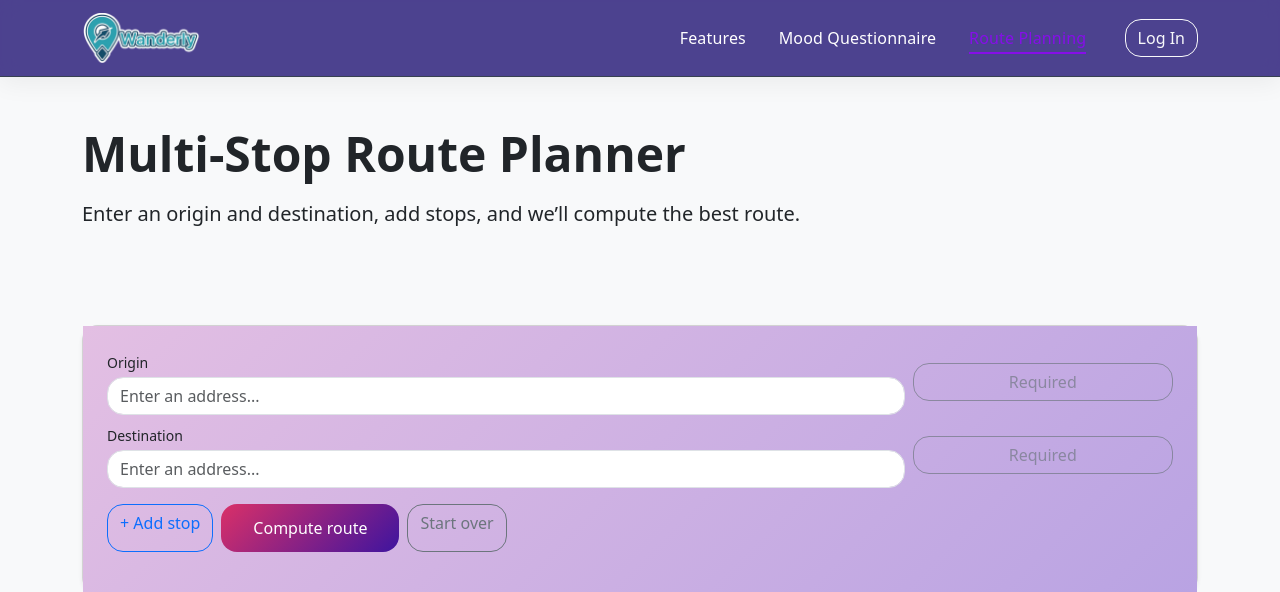
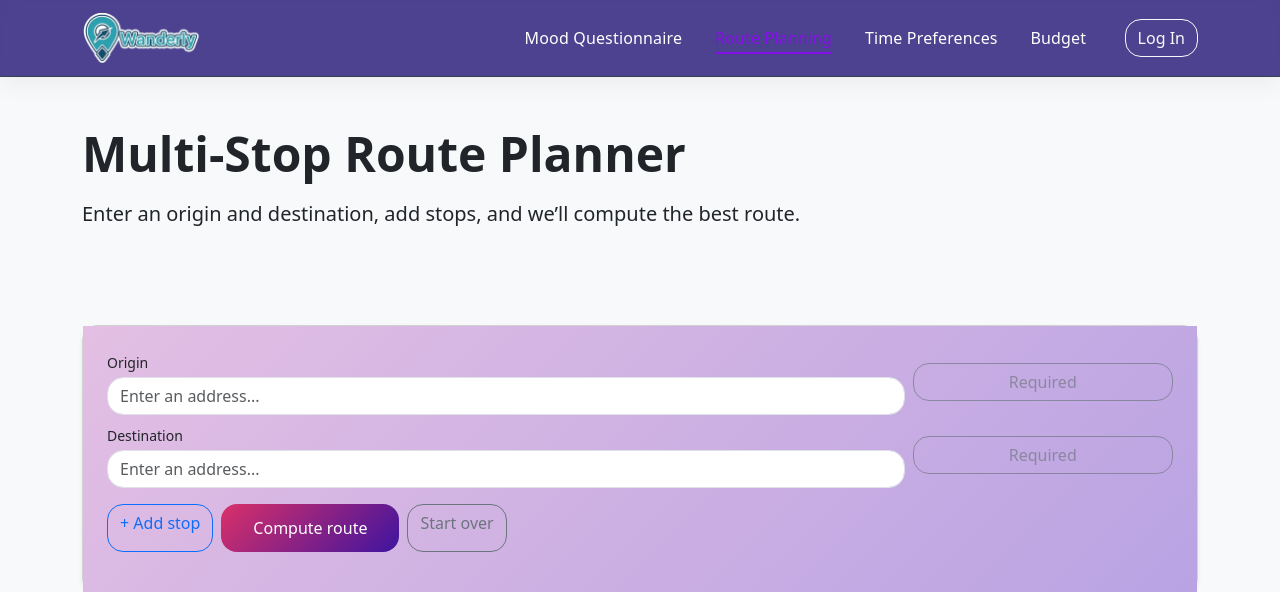
Before and after one commit to UCCS-CS4300-5300/Team-6-Fall-2025-Sec-1, a Django app: page /google_routing/ in a window 1280 px wide. Shown: the top 592 px of the page. Run offline with Django 4.2, Linux system fonts and the light colour scheme; parts of the project's set-up code (start-up, migrations or seed data) failed here and were passed over.

Commit message:
add pages to navbar

```diff
--- a/Wanderly/templates/navbar.html
+++ b/Wanderly/templates/navbar.html
@@ -12,9 +12,9 @@
 
     <div class="collapse navbar-collapse" id="navbarNav">
       <ul class="navbar-nav ms-auto">
-        <li class="nav-item">
+        <!-- <li class="nav-item">
           <a class="nav-link text-black" href="/#features">Features</a>
-        </li>
+        </li> -->
         <li class="nav-item">
           <a class="nav-link text-black {% if request.path == '/mood/' %}active{% endif %}"
              href="/mood/" aria-current="{% if request.path == '/mood/' %}page{% endif %}">
@@ -25,6 +25,18 @@
           <a class="nav-link text-black {% if request.path == '/google_routing/' %}active{% endif %}"
              href="/google_routing/" aria-current="{% if request.path == '/google_routing/' %}page{% endif %}">
             Route Planning
+          </a>
+        </li>
+        <li>
+          <a class="nav-link text-black {% if request.path == '/time-preferences/' %}active{% endif %}"
+             href="/time-preferences/" aria-current="{% if request.path == '/time-preferences/' %}page{% endif %}">
+            Time Preferences
+          </a>
+        </li>
+        <li>
+          <a class="nav-link text-black {% if request.path == '/budget/' %}active{% endif %}"
+             href="/budget/" aria-current="{% if request.path == '/budget/' %}page{% endif %}">
+            Budget
           </a>
         </li>
       </ul>
```
